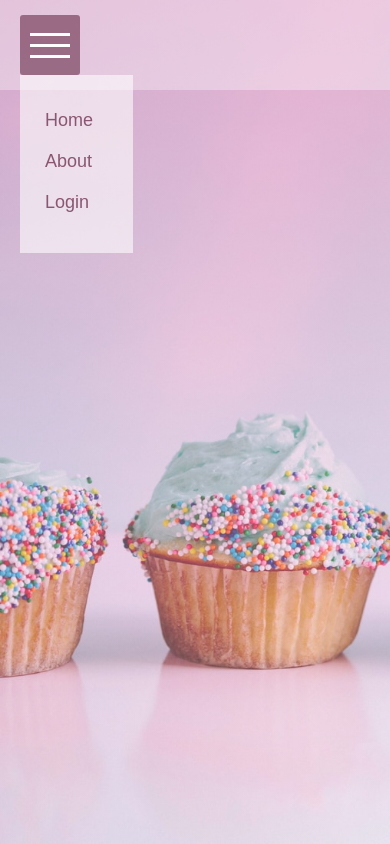
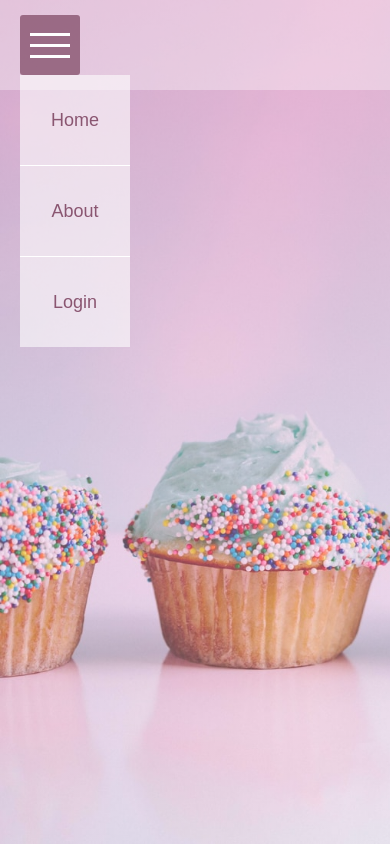
Before and after one commit to MilneS/miamyum, a React (Create React App) app: page / in a window 390 px wide. Both pictures are taken after a click on the element 51 px from the left and 46 px from the top of the page. Built offline with nearby package versions, Linux system fonts and the light colour scheme.

Commit message:
close burger onClick window

```diff
--- a/src/components/Navbar.js
+++ b/src/components/Navbar.js
@@ -1,34 +1,66 @@
 import classes from "./Navbar.module.css";
 import { NavLink } from "react-router-dom";
-import { useState } from "react";
+import { useState, useRef, useEffect } from "react";
 
 const Navbar = () => {
+  const [showBurgerLinks, setShowBurgerLinks] = useState(false);
+  const burgerRef = useRef(null);
 
-    const [showBurgerLinks, setShowBurgerLinks]=useState(false)
-    const burgerHandler=()=>{
-        setShowBurgerLinks(!showBurgerLinks)
+  // setShowBurgerLinks(false) when click outside nav
+  useEffect(() => {
+    const pageClickEvent = (e) => {
+      if (burgerRef.current !== null && !burgerRef.current.contains(e.target)) {
+        setShowBurgerLinks(!showBurgerLinks);
+      }
+      console.log(e);
+    };
+    if (showBurgerLinks) {
+      window.addEventListener("click", pageClickEvent);
     }
+    return () => {
+      window.removeEventListener("click", pageClickEvent);
+    };
+  }, [showBurgerLinks]);
+
+  // toggle showBurgerLinks onClick
+  const burgerHandler = () => {
+    setShowBurgerLinks(!showBurgerLinks);
+  };
   return (
     <div className={classes.navContainer}>
       <div className={classes.burgerContainer}>
-        <div onClick={burgerHandler} className= {`${classes.burger} ${showBurgerLinks && classes.burgerActive}`}>
+        <div
+          onClick={burgerHandler}
+          className={`${classes.burger} ${
+            showBurgerLinks && classes.burgerActive
+          }`}
+        >
           <div className={classes.burgerBarre} />
           <div className={classes.burgerBarre} />
           <div className={classes.burgerBarre} />
         </div>
-        {showBurgerLinks &&
-        <div className={classes.navLinksContainer}>
-         <div onClick={burgerHandler} className={classes.navLinks}> <NavLink activeClassName={classes.active} to="/home">
-            Home
-          </NavLink></div>
-          <div onClick={burgerHandler} className={classes.navLinks}> <NavLink activeClassName={classes.active} to="/about">
-            About
-          </NavLink></div>
-          <div onClick={burgerHandler} className={classes.navLinks}> <NavLink activeClassName={classes.active} to="/Login">
-            Login
-          </NavLink></div>
-        </div>
-        }
+        {showBurgerLinks && (
+          <nav ref={burgerRef}>
+            <div onClick={burgerHandler} className={classes.navLinks}>
+              <NavLink activeClassName={classes.active} to="/home">
+                Home
+              </NavLink>
+            </div>
+            <div
+              onClick={burgerHandler}
+              className={`${classes.navLinks} ${classes.about}`}
+            >
+              <NavLink activeClassName={classes.active} to="/about">
+                About
+              </NavLink>
+            </div>
+            <div onClick={burgerHandler} className={classes.navLinks}>
+              <NavLink activeClassName={classes.active} to="/Login">
+                Login
+              </NavLink>
+            </div>
+          </nav>
+        )}
       </div>
 
       {/* ----------- */}
--- a/src/components/Navbar.module.css
+++ b/src/components/Navbar.module.css
@@ -75,7 +75,7 @@
     border: 1px solid white;
     border-radius: 5%;
   }
-  .burgerActive{
+  .burgerActive {
     border: none;
     background-color: rgba(138, 86, 113, 0.815);
   }
@@ -86,20 +86,25 @@
     margin-top: 4px;
     margin-bottom: 4px;
   }
-  .navLinksContainer {
+  .navLinks {
+    text-decoration: none;
+    /* border: 1px solid white; */
     background-color: rgba(255, 255, 255, 0.582);
-    padding: 20px;
-    padding-left: 25px;
-    padding-right: 40px;
   }
-  .navLinks {
-    margin-top: 15px;
-    margin-bottom: 20px;
+  .navLinks > * {
+    display: flex;
+    justify-content: center;
+    flex-direction: column;
+    align-items: center;
+    text-align: center;
     text-decoration: none;
     color: rgb(138, 86, 113);
+    height: 50px;
+    width: 70px;
+    padding: 20px;
   }
-  .navLinks > * {
-    text-decoration: none;
-    color: rgb(138, 86, 113);
+  .about{
+      border-top:1px solid white;
+      border-bottom:1px solid white;
   }
 }
```
Also changed, not shown: src/App.js (+4 -4 lines).
